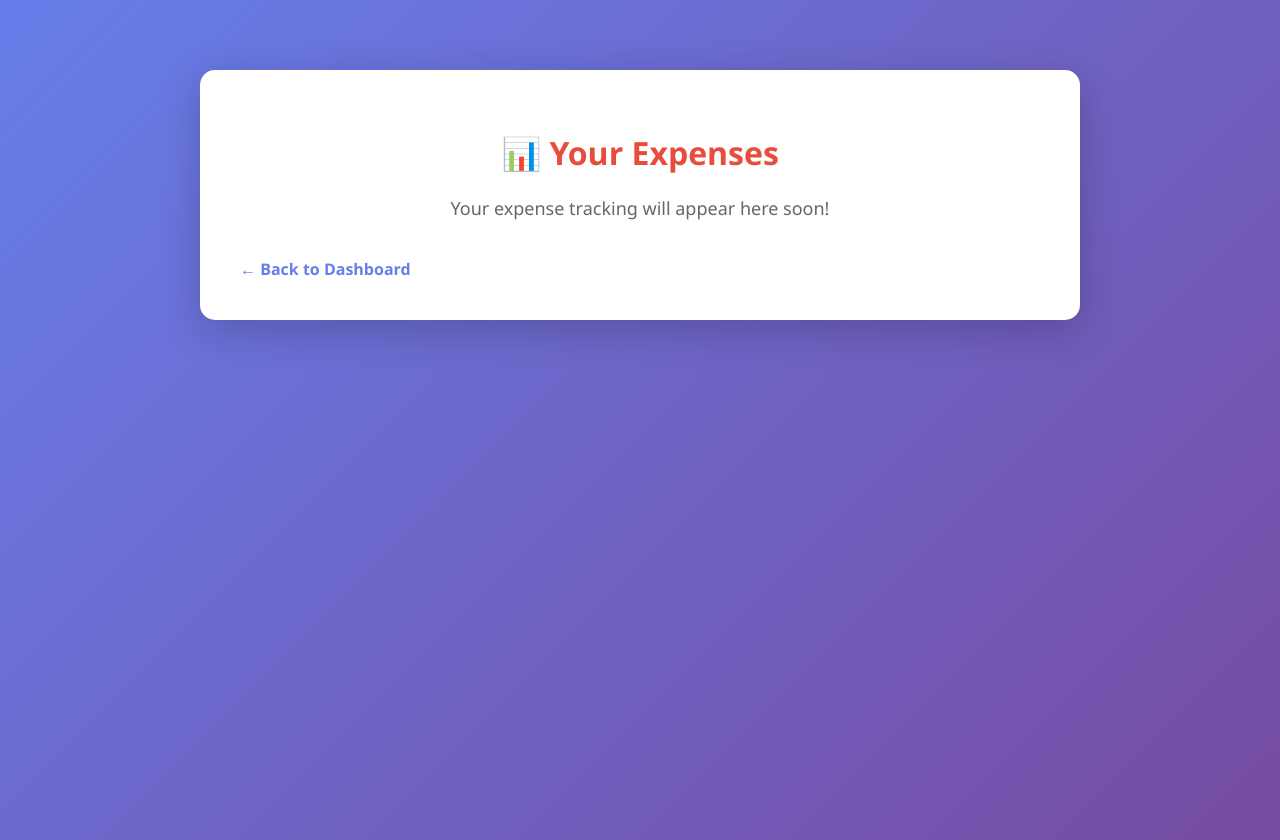
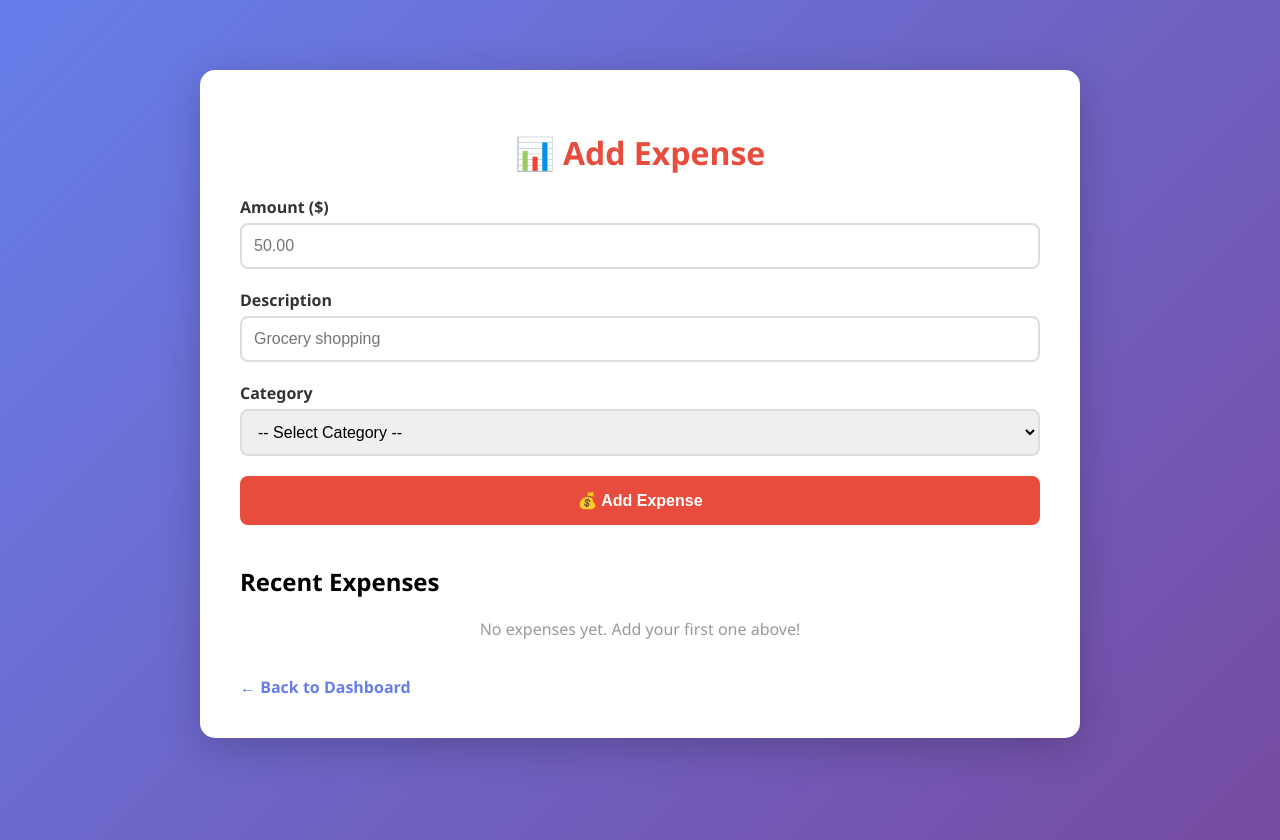
Before and after one commit to usere2211-alt/finance-dashboard, a Flask app: template templates/expense.html in a window 1280 px wide. Run offline with Flask 3, Linux system fonts and the light colour scheme; the template is opened without the code that fills it, so the values that code supplies are empty.

Commit message:
Add expense tracking functionality to the application
Implements expense logging via CSV and updates the UI for adding and displaying expenses, also changes the app port from 5000 to 8080.

Replit-Commit-Author: Agent
Replit-Commit-Session-Id: 357ae532-788f-4f1a-b26f-b8864629ff2b
Replit-Commit-Checkpoint-Type: full_checkpoint
Replit-Commit-Event-Id: 0f3feaf6-49ec-47ae-a685-4ee00add1907
Replit-Commit-Screenshot-Url: https://storage.googleapis.com/screenshot-production-us-central1/951350a3-b2d3-45e1-bd0a-4615d4b1d8d7/357ae532-788f-4f1a-b26f-b8864629ff2b/lZggZxn
Replit-Helium-Checkpoint-Created: true

```diff
--- a/main.py
+++ b/main.py
@@ -1,6 +1,18 @@
-from flask import Flask, render_template
+from flask import Flask, render_template, request, redirect
+import csv
+import os
+from datetime import datetime
 
 app = Flask(__name__)
+
+# CSV file to store expenses
+EXPENSES_FILE = 'expenses.csv'
+
+# Create CSV file if it doesn't exist
+if not os.path.exists(EXPENSES_FILE):
+    with open(EXPENSES_FILE, 'w', newline='') as f:
+        writer = csv.writer(f)
+        writer.writerow(['date', 'amount', 'description', 'category'])
 
 @app.route("/")
 def home():
@@ -8,11 +20,34 @@ def home():
 
 @app.route('/expenses')
 def expenses():
-    return render_template('expenses.html')
+    # Read expenses from CSV
+    expense_list = []
+    if os.path.exists(EXPENSES_FILE):
+        with open(EXPENSES_FILE, 'r') as f:
+            reader = csv.DictReader(f)
+            expense_list = list(reader)
+
+    return render_template('expenses.html', expenses=expense_list)
+
+@app.route('/add_expense', methods=['POST'])
+def add_expense():
+    # Get form data
+    amount = request.form['amount']
+    description = request.form['description']
+    category = request.form['category']
+    date = datetime.now().strftime('%Y-%m-%d')
+
+    # Save to CSV
+    with open(EXPENSES_FILE, 'a', newline='') as f:
+        writer = csv.writer(f)
+        writer.writerow([date, amount, description, category])
+
+    # Redirect back to expenses page
+    return redirect('/expenses')
 
 @app.route('/income')
 def income():
     return render_template('income.html')
 
 if __name__ == "__main__":
-    app.run(host='0.0.0.0', port=5000)
+    app.run(host='0.0.0.0', port=8080)
--- a/templates/expense.html
+++ b/templates/expense.html
@@ -22,10 +22,42 @@
             color: #e74c3c;
             text-align: center;
         }
-        p {
-            text-align: center;
-            color: #666;
-            font-size: 18px;
+        .form-group {
+            margin-bottom: 20px;
+        }
+        label {
+            display: block;
+            margin-bottom: 5px;
+            color: #333;
+            font-weight: bold;
+        }
+        input, select {
+            width: 100%;
+            padding: 12px;
+            border: 2px solid #ddd;
+            border-radius: 8px;
+            font-size: 16px;
+            box-sizing: border-box;
+        }
+        input:focus, select:focus {
+            outline: none;
+            border-color: #667eea;
+        }
+        button {
+            background: #e74c3c;
+            color: white;
+            padding: 15px 30px;
+            border: none;
+            border-radius: 8px;
+            font-size: 16px;
+            font-weight: bold;
+            cursor: pointer;
+            width: 100%;
+            transition: all 0.3s;
+        }
+        button:hover {
+            background: #c0392b;
+            transform: translateY(-2px);
         }
         .back-link {
             display: inline-block;
@@ -37,12 +69,80 @@
         .back-link:hover {
             color: #764ba2;
         }
+        .expenses-list {
+            margin-top: 40px;
+        }
+        .expense-item {
+            background: #f8f9fa;
+            padding: 15px;
+            border-radius: 8px;
+            margin-bottom: 10px;
+            display: flex;
+            justify-content: space-between;
+            align-items: center;
+        }
+        .expense-amount {
+            color: #e74c3c;
+            font-weight: bold;
+            font-size: 18px;
+        }
+        .expense-category {
+            background: #667eea;
+            color: white;
+            padding: 5px 15px;
+            border-radius: 20px;
+            font-size: 14px;
+        }
     </style>
 </head>
 <body>
     <div class="container">
-        <h1>📊 Your Expenses</h1>
-        <p>Your expense tracking will appear here soon!</p>
+        <h1>📊 Add Expense</h1>
+
+        <form method="POST" action="/add_expense">
+            <div class="form-group">
+                <label>Amount ($)</label>
+                <input type="number" name="amount" step="0.01" required placeholder="50.00">
+            </div>
+
+            <div class="form-group">
+                <label>Description</label>
+                <input type="text" name="description" required placeholder="Grocery shopping">
+            </div>
+
+            <div class="form-group">
+                <label>Category</label>
+                <select name="category" required>
+                    <option value="">-- Select Category --</option>
+                    <option value="Food">Food & Dining</option>
+                    <option value="Transport">Transportation</option>
+                    <option value="Shopping">Shopping</option>
+                    <option value="Entertainment">Entertainment</option>
+                    <option value="Bills">Bills & Utilities</option>
+                    <option value="Other">Other</option>
+                </select>
+            </div>
+
+            <button type="submit">💰 Add Expense</button>
+        </form>
+
+        <div class="expenses-list">
+            <h2>Recent Expenses</h2>
+            {% if expenses %}
+                {% for expense in expenses %}
+                <div class="expense-item">
+                    <div>
+                        <strong>{{ expense.description }}</strong><br>
+                        <span class="expense-category">{{ expense.category }}</span>
+                    </div>
+                    <div class="expense-amount">${{ expense.amount }}</div>
+                </div>
+                {% endfor %}
+            {% else %}
+                <p style="text-align: center; color: #999;">No expenses yet. Add your first one above!</p>
+            {% endif %}
+        </div>
+
         <a href="/" class="back-link">← Back to Dashboard</a>
     </div>
 </body>
```
